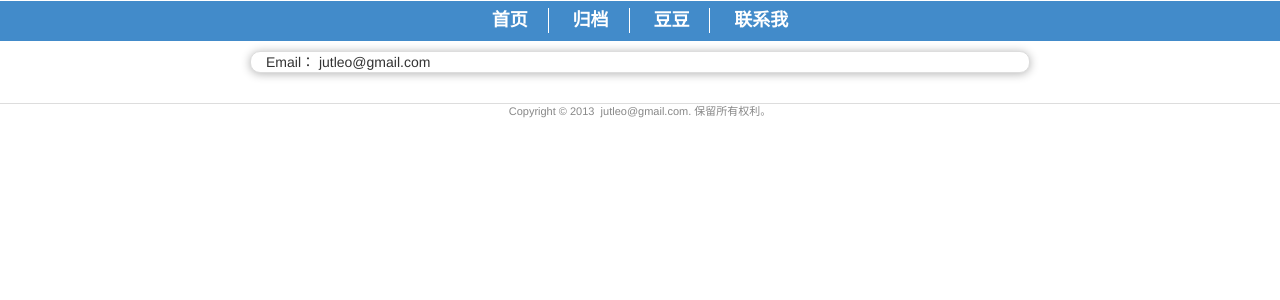
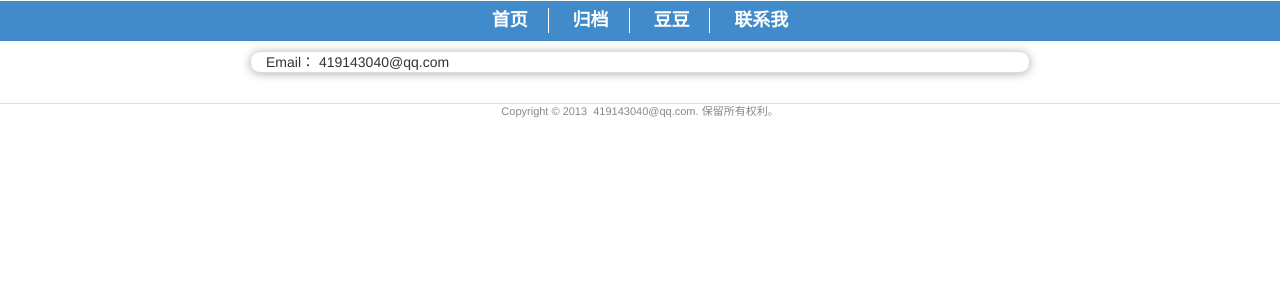
Before and after one commit to fwyang/fwyang.github.com, a Jekyll site: the page contant.html, which Jekyll copies as it is, in a window 1280 px wide. Shown: the top 300 px of the page. Built offline with Jekyll 4.4.1, drawn with Linux system fonts in a browser that asks for light colours; nearby versions of some CDN libraries; Markdown is read by kramdown in place of the engine named in the settings.

Commit message:
Update contant.html

```diff
--- a/contant.html
+++ b/contant.html
@@ -21,7 +21,7 @@
 
 			</div>
 			<div class="col-md-8 leo-article-category">
-			Email： jutleo@gmail.com
+			Email： 419143040@qq.com
 			</div>
 			<div class="col-md-2">
 
@@ -30,7 +30,7 @@
 	</div>
  	<div class="leo-foot">
         <p>
-         Copyright &copy; 2013 &nbsp;jutleo@gmail.com. 保留所有权利。
+         Copyright &copy; 2013 &nbsp;419143040@qq.com. 保留所有权利。
       </p>
       </div>
  </body>
```
